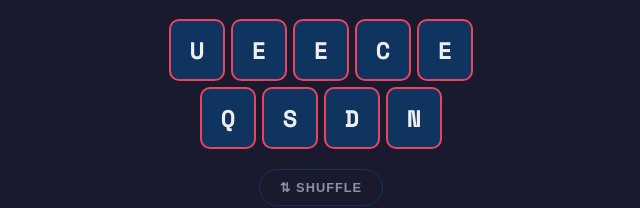
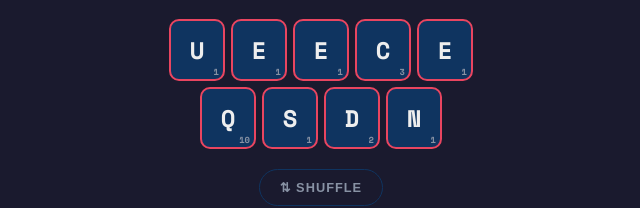
Before and after one commit to ben-sam-codes/Mixle, a Next.js app: page / in a window 1280 px wide. Shown: the part 155-363 px from the top of the page, without its empty margins (319-959 px from the left). Built offline with nearby package versions, Linux system fonts and the light colour scheme; a web font is replaced by a local one.

Commit message:
Add Scrabble-style point values to letter tiles
Display each letter's point value in the bottom-right corner of the tile,
matching the Scrabble scoring values already defined in lib/scoring.ts.

https://claude.ai/code/session_017eSdNdrKcQM5BTBVwrheQc

```diff
--- a/app/globals.css
+++ b/app/globals.css
@@ -102,6 +102,17 @@ body {
   background: rgba(245, 197, 24, 0.2);
   box-shadow: 0 0 12px rgba(245, 197, 24, 0.3);
   transform: translateY(-3px);
+}
+
+.point-value {
+  position: absolute;
+  bottom: 2px;
+  right: 4px;
+  font-size: 0.55rem;
+  color: var(--text-dim);
+  font-weight: 600;
+  line-height: 1;
+  pointer-events: none;
 }
 
 .selection-order {
--- a/components/LetterSlot.tsx
+++ b/components/LetterSlot.tsx
@@ -2,6 +2,7 @@
 
 import React from "react";
 import { motion } from "framer-motion";
+import { LETTER_VALUES } from "../lib/scoring";
 
 interface Props {
   letter: string;
@@ -55,6 +56,7 @@ export default function LetterSlot({
     >
       <div className={classes} onClick={onClick}>
         {letter.toUpperCase()}
+        <span className="point-value">{LETTER_VALUES[letter.toLowerCase()] || 0}</span>
         {selected && selectionOrder !== undefined && (
           <span className="selection-order">{selectionOrder + 1}</span>
         )}
```
